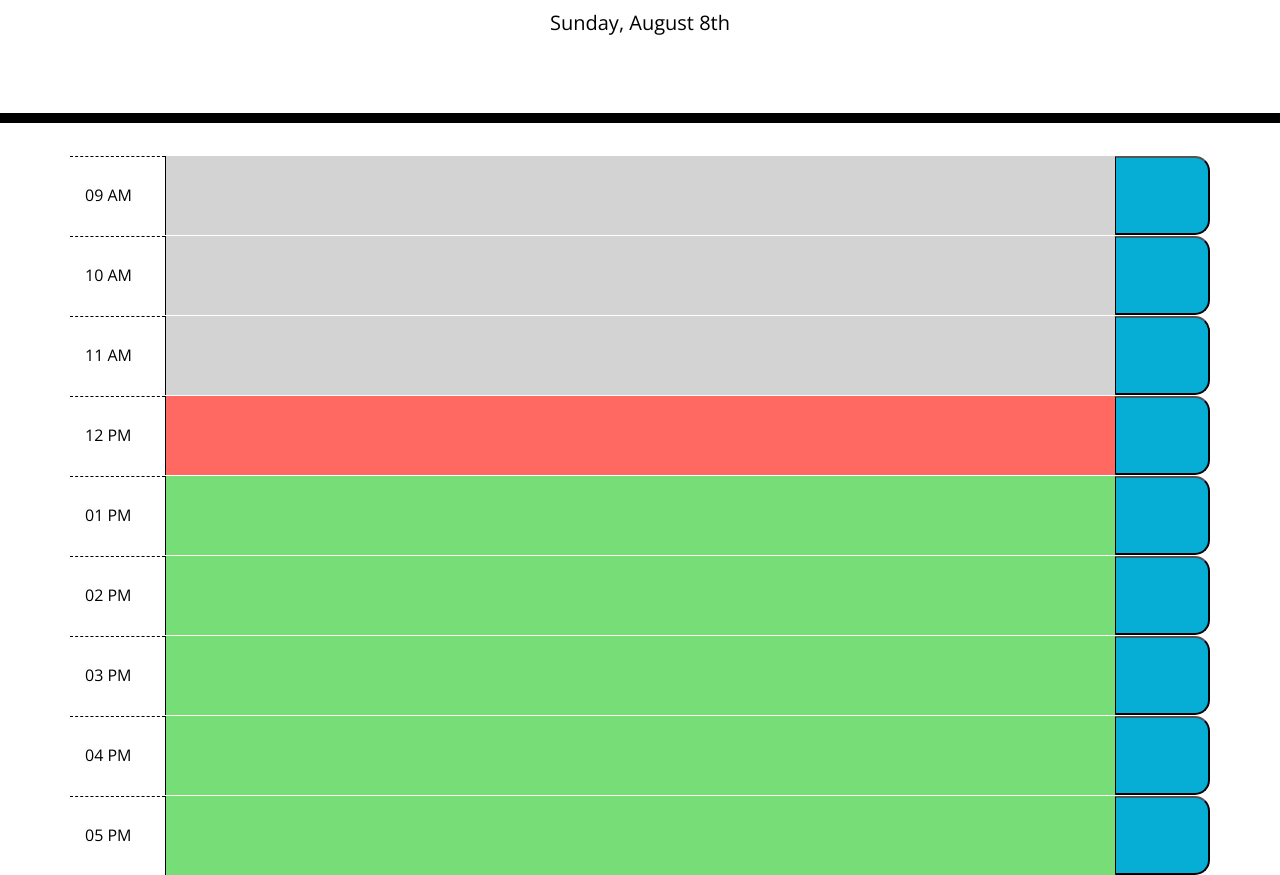
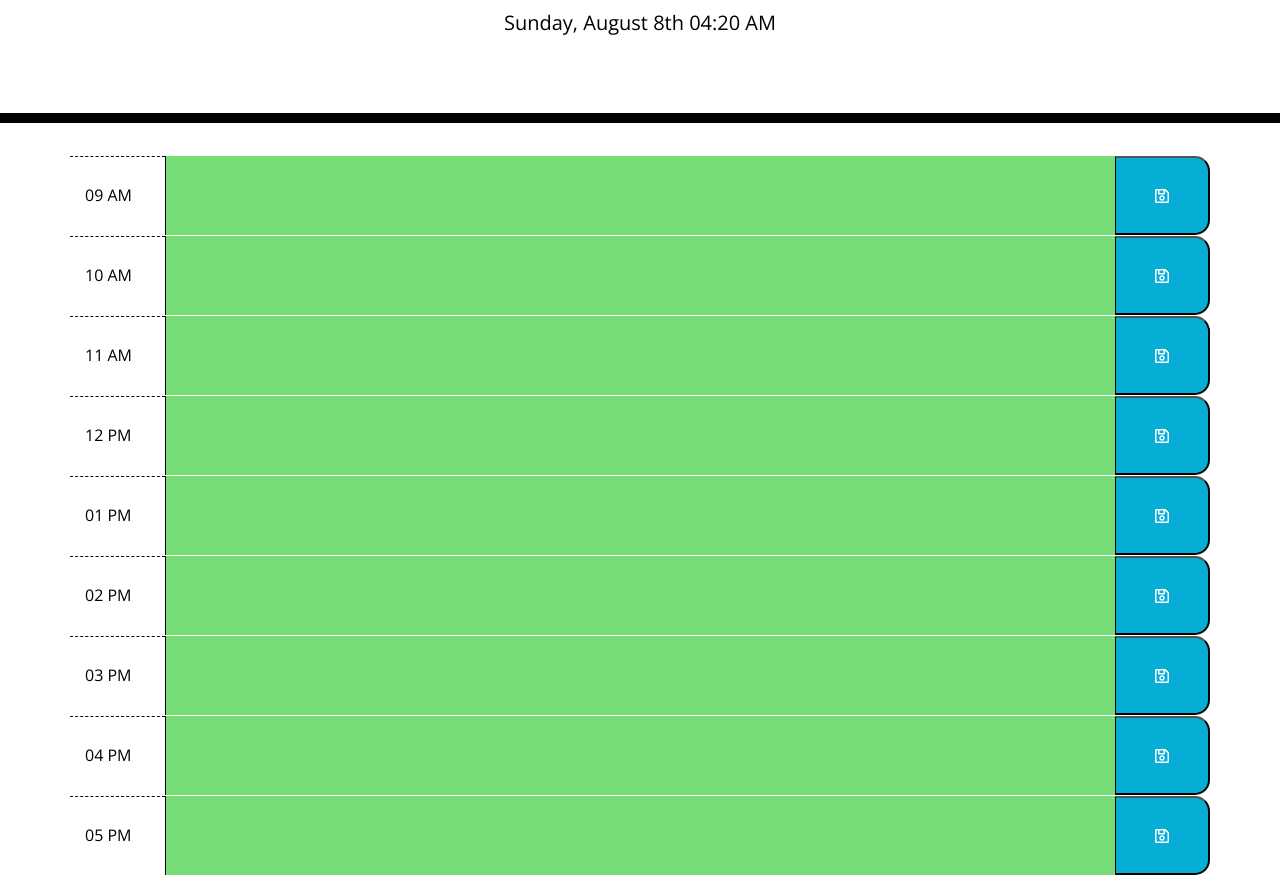
Before and after one commit to Diegopie/work-agenda, a plain HTML site: page index.html in a window 1280 px wide. Shown: the part 181-1056 px from the top of the page. Drawn offline with nearby package versions, Linux system fonts and the light colour scheme.

Commit message:
Added some polish and changed currentTime to actually be current time

```diff
--- a/assets/script.js
+++ b/assets/script.js
@@ -1,20 +1,20 @@
 
-$('#currentDay').text(moment().format('dddd, MMMM Mo' ));
+$('#currentDay').text(moment().format('dddd, MMMM Mo hh:mm A' ));
 
-let currentHour = moment('12 PM', 'hh A').format('HH');
-console.log(currentHour);
+let currentHour = moment().format('HH');
+let intTime = parseInt(currentHour);
 
-
-console.log(timeBlockTime = $('.row'));
-
+// Run Loop to Style Each Time-Block Based on the Current Time
 for (t = 0; t < 9; t++) {
+    // Grab the textContent From the Current Time-Block
     let timeBlockTime = $('.row')[t].children[0].textContent;
-                            // set to i
+    // Convert timeBlock Into Moment JS Hour
     let timeBlockMoment = moment(timeBlockTime, "hh A").format('HH');
 
-let intTime = parseInt(currentHour);
+    // Convert timeBlockMoment and Current Hour into Integers
+
     let intMoment = parseInt(timeBlockMoment);
-
+    // Conditional Statement to Check if Current Time-Block is in the Past, Present, or Future
     if (intMoment < intTime) {
         console.log($('.row')[t].children[1]);
         let addPast = $('.row')[t].children[1];
@@ -82,6 +82,9 @@ $('.container').on('click', function(event){
     });
 
 
+    if (intTime >= 22) {
+        localStorage.clear();
+    }
 
 
     // Current Bugs
--- a/index.html
+++ b/index.html
@@ -32,47 +32,47 @@
       <section class="row" value="1">
         <article class="col-1 hour">09 AM</article>
         <textarea class="col-10"></textarea>
-        <button class="col-1 saveBtn"></button>
+        <button class="col-1 saveBtn saveBtn far fa-save"></button>
       </section>
       <section class="row" value="2">
         <article class="col-1 hour">10 AM</article>
         <textarea class="col-10"></textarea>
-        <button class="col-1 saveBtn"></button>
+        <button class="col-1 saveBtn saveBtn far fa-save"></button>
       </section>
       <section class="row" value="3">
         <article class="col-1 hour">11 AM</article>
         <textarea class="col-10"></textarea>
-        <button class="col-1 saveBtn"></button>
+        <button class="col-1 saveBtn far fa-save"></button>
       </section>
       <section class="row" value="4">
         <article class="col-1 hour">12 PM</article>
         <textarea class="col-10"></textarea>
-        <button class="col-1 saveBtn"></button>
+        <button class="col-1 saveBtn saveBtn far fa-save"></button>
       </section>
       <section class="row" value="5">
         <article class="col-1 hour">01 PM</article>
         <textarea class="col-10"></textarea>
-        <button class="col-1 saveBtn"></button>
+        <button class="col-1 saveBtn saveBtn far fa-save"></button>
       </section>
       <section class="row" value="6">
         <article class="col-1 hour">02 PM</article>
         <textarea class="col-10"></textarea>
-        <button class="col-1 saveBtn"></button>
+        <button class="col-1 saveBtn saveBtn far fa-save"></button>
       </section>
       <section class="row" value="7">
         <article class="col-1 hour">03 PM</article>
         <textarea class="col-10"></textarea>
-        <button class="col-1 saveBtn"></button>
+        <button class="col-1 saveBtn saveBtn far fa-save"></button>
       </section>
       <section class="row" value="8">
         <article class="col-1 hour">04 PM</article>
         <textarea class="col-10"></textarea>
-        <button class="col-1 saveBtn"></button>
+        <button class="col-1 saveBtn saveBtn far fa-save"></button>
       </section>
       <section class="row" value="9">
         <article class="col-1 hour">05 PM</article>
         <textarea class="col-10"></textarea>
-        <button class="col-1 saveBtn"></button>
+        <button class="col-1 saveBtn saveBtn far fa-save"></button>
       </section>
 
       <!-- Timeblocks go here -->
```
Also changed, not shown: assets/images/readme-01.gif (added), 1 other file. Lines whose indentation alone changed are shown as unchanged.
